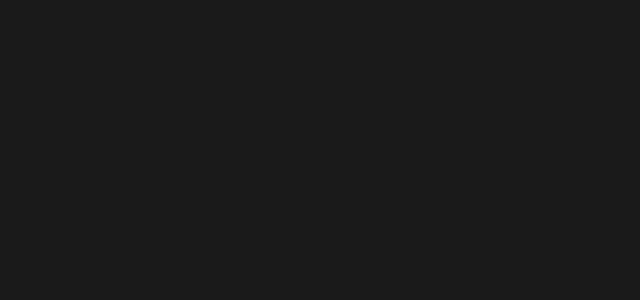
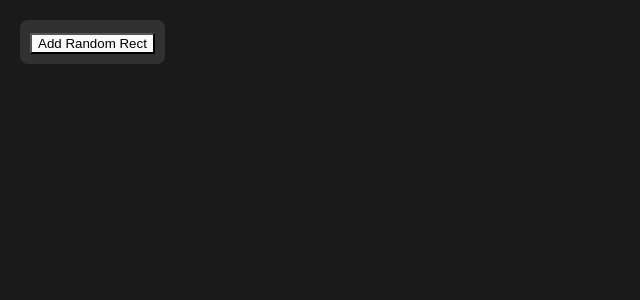
Before and after one commit to equal-to-all-one/Canvas, a Vue app: page / in a window 1280 px wide. Shown: the top 300 px of the page, without its empty margins (0-640 px from the left). Built offline with nearby package versions, Linux system fonts and the light colour scheme.

Commit message:
connect datalayer and renderlayer

```diff
--- a/src/components/CanvasBoard.vue
+++ b/src/components/CanvasBoard.vue
@@ -1,23 +1,111 @@
 <script setup lang="ts">
-import { ref } from 'vue';
+import { ref, watch } from 'vue';
+import { Graphics } from 'pixi.js';
 import { useCanvasRenderer } from '@/composables/useCanvasRenderer';
+import { useCanvasStore } from '@/stores/canvasStore';
 
 const canvasContainer = ref<HTMLDivElement | null>(null);
+const canvasStore = useCanvasStore();
 
 // Initialize the PixiJS renderer
-// The logic is encapsulated in the composable to follow the project rules
-useCanvasRenderer(canvasContainer);
+const { app } = useCanvasRenderer(canvasContainer);
+
+const renderElements = () => {
+  if (!app.value) return;
+
+  // Clear the stage
+  app.value.stage.removeChildren();
+
+  // Re-draw all elements
+  canvasStore.elements.forEach((element) => {
+    if (element.type === 'rectangle') {
+      const graphics = new Graphics();
+
+      // Set transform
+      // Note: In PixiJS, it's often better to draw at (0,0) and move the graphics object
+      graphics.position.set(element.x, element.y);
+      graphics.rotation = element.rotation;
+
+      // Draw rect
+      // PixiJS v8 syntax: rect -> fill -> stroke
+      graphics.rect(0, 0, element.width, element.height);
+      graphics.fill({ color: element.fillColor, alpha: element.opacity });
+      graphics.stroke({ width: element.strokeWidth, color: element.strokeColor });
+
+      app.value?.stage.addChild(graphics);
+    }
+  });
+};
+
+// Watch for changes in elements
+watch(
+  () => canvasStore.elements,
+  () => {
+    renderElements();
+  },
+  { deep: true }
+);
+
+// Also watch for app initialization to render initial state
+watch(
+  () => app.value,
+  (newApp) => {
+    if (newApp) {
+      renderElements();
+    }
+  }
+);
+
+const addRandomRect = () => {
+  const x = Math.random() * (window.innerWidth - 100);
+  const y = Math.random() * (window.innerHeight - 100);
+  const color = '#' + Math.floor(Math.random() * 16777215).toString(16).padStart(6, '0');
+
+  canvasStore.addElement({
+    type: 'rectangle',
+    x,
+    y,
+    width: 100 + Math.random() * 100,
+    height: 80 + Math.random() * 80,
+    rotation: 0,
+    fillColor: color,
+    strokeColor: '#ffffff',
+    strokeWidth: 2,
+    opacity: 1,
+  });
+};
 </script>
 
 <template>
-  <div ref="canvasContainer" class="canvas-board"></div>
+  <div class="board-wrapper">
+    <div class="toolbar">
+      <button @click="addRandomRect">Add Random Rect</button>
+    </div>
+    <div ref="canvasContainer" class="canvas-board"></div>
+  </div>
 </template>
 
 <style scoped>
-.canvas-board {
+.board-wrapper {
+  position: relative;
   width: 100vw;
   height: 100vh;
+}
+
+.toolbar {
+  position: absolute;
+  top: 20px;
+  left: 20px;
+  z-index: 100;
+  background: rgba(255, 255, 255, 0.1);
+  padding: 10px;
+  border-radius: 8px;
+}
+
+.canvas-board {
+  width: 100%;
+  height: 100%;
   overflow: hidden;
-  background-color: #1a1a1a; /* Fallback background */
+  background-color: #1a1a1a;
 }
 </style>
--- a/src/composables/useCanvasRenderer.ts
+++ b/src/composables/useCanvasRenderer.ts
@@ -3,14 +3,10 @@
  * @file Composable for initializing and managing the PixiJS application.
  */
 import { onMounted, onUnmounted, shallowRef, type Ref } from 'vue';
-import { Application, Graphics } from 'pixi.js';
-import { useCanvasStore } from '@/stores/canvasStore';
+import { Application } from 'pixi.js';
 
 export function useCanvasRenderer(canvasContainer: Ref<HTMLDivElement | null>): { app: Ref<Application | null> } {
   const app = shallowRef<Application | null>(null);
-  const canvasStore = useCanvasStore();
-
-  let unwatch: () => void;
 
   onMounted(async () => {
     if (canvasContainer.value) {
@@ -28,55 +24,12 @@
       // The application will create a canvas element for you that you
       // can then insert into the DOM
       canvasContainer.value.appendChild(app.value.canvas);
-
-      // Watch for state changes
-      unwatch = canvasStore.$subscribe(() => {
-        renderCanvas();
-      });
-
-      renderCanvas(); // Initial render
     }
   });
 
   onUnmounted(() => {
-    if (unwatch) {
-      unwatch();
-    }
     app.value?.destroy(true, { children: true, texture: true });
   });
 
-  const renderCanvas = () => {
-    if (!app.value) return;
-
-    // Clear the stage
-    app.value.stage.removeChildren();
-
-    // Update stage transform from store
-    app.value.stage.scale.set(canvasStore.zoom);
-    app.value.stage.position.set(canvasStore.pan.x, canvasStore.pan.y);
-
-    // Re-draw all elements
-    // This is inefficient. A cache should be used as per the guidelines.
-    // This is just a skeleton.
-    canvasStore.elements.forEach(element => {
-      const graphics = new Graphics();
-      // Set transform
-      graphics.position.set(element.x, element.y);
-      graphics.rotation = element.rotation;
-
-      if (element.type === 'rectangle') {
-        graphics.rect(0, 0, element.width, element.height);
-      } else if (element.type === 'circle') {
-        graphics.circle(0, 0, element.width / 2);
-      }
-
-      // Set style
-      graphics.fill({ color: element.fillColor, alpha: element.opacity });
-      graphics.stroke({ width: element.strokeWidth, color: element.strokeColor });
-
-      app.value?.stage.addChild(graphics);
-    });
-  };
-
   return { app };
 }
```
